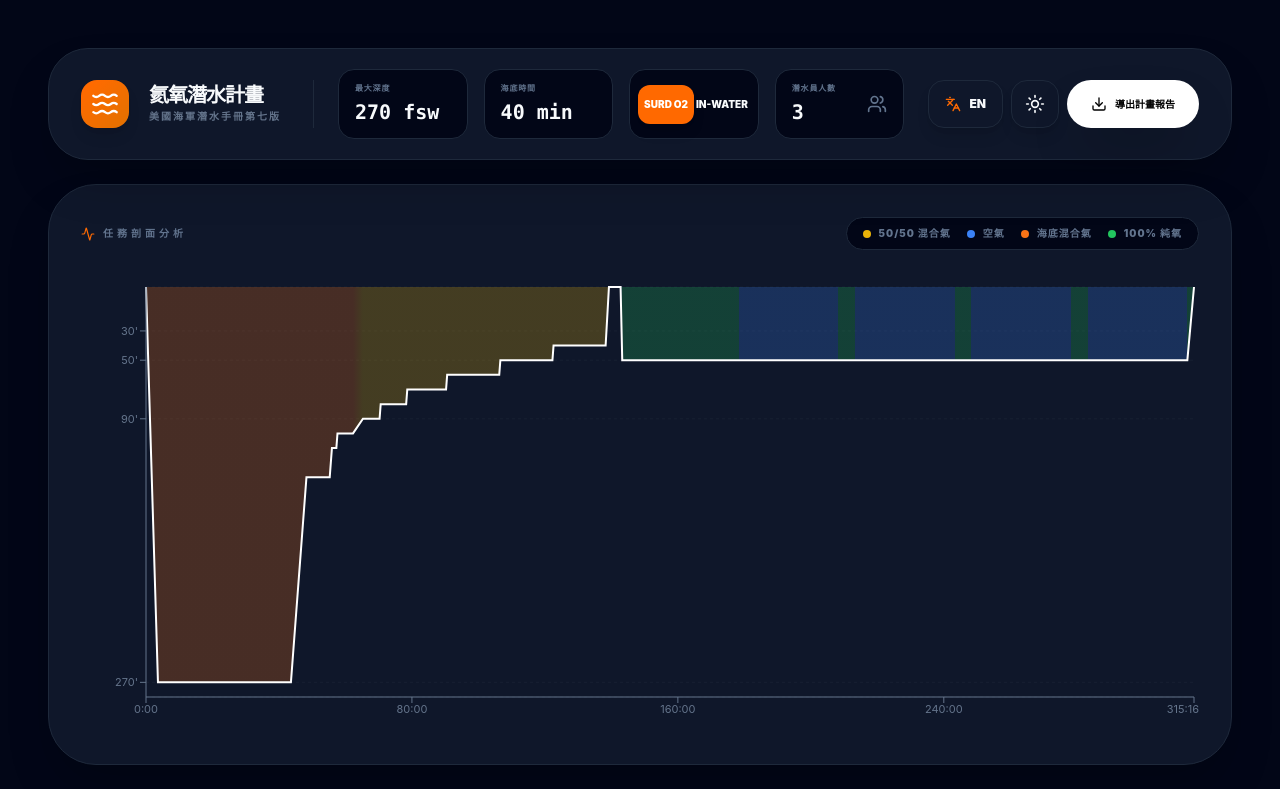
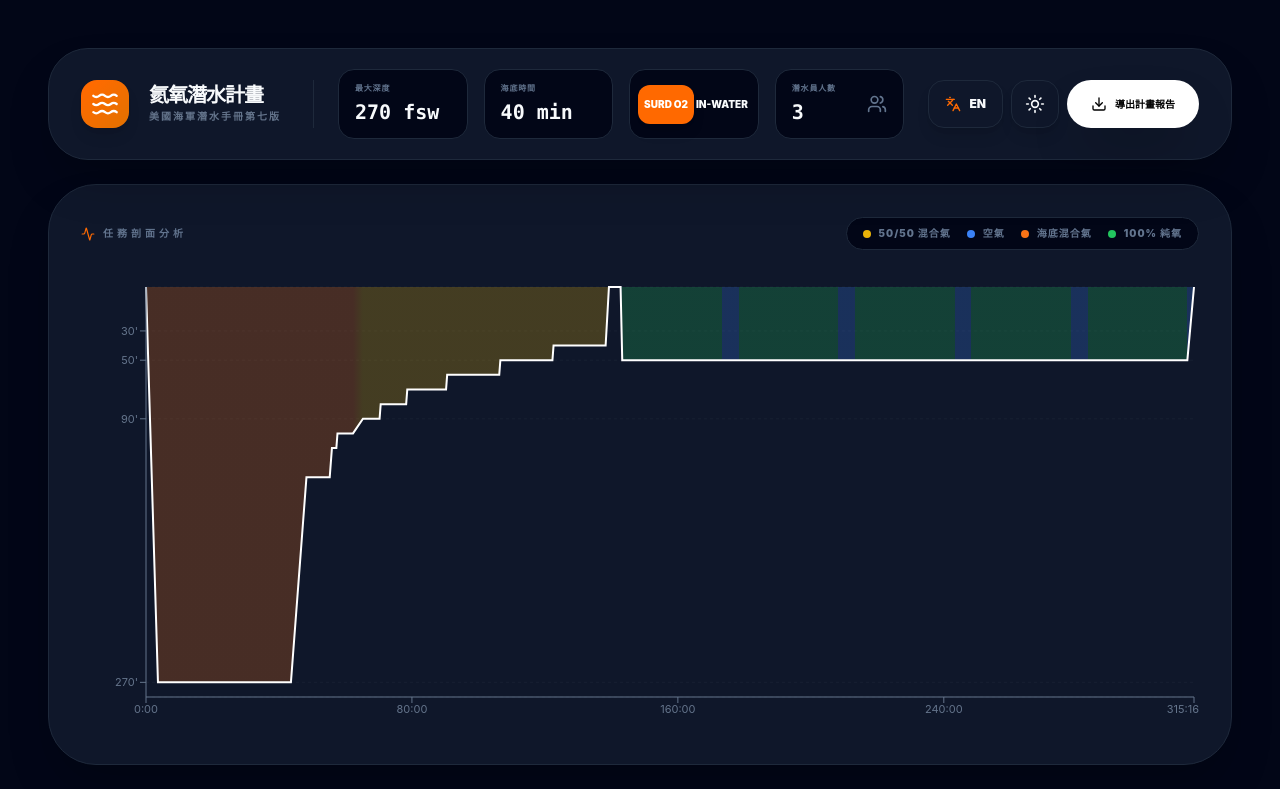
Before and after one commit to ryanhu-tech/heliox-mission-controller, a React (Vite) app: page / in a window 1280 px wide. Shown: the top 789 px of the page. Built offline with nearby package versions, Linux system fonts and the light colour scheme.

Commit message:
fix: 修正 Profile 顏色渲染邏輯，落實規格書之純色鎖定與氣體配色規範

```diff
--- a/src/App.jsx
+++ b/src/App.jsx
@@ -97,23 +97,19 @@ function App() {
     let lastGas = 'BOTTOM';
 
     gStops.push({ offset: '0%', color: GAS_COLORS.BOTTOM });
-    if (res && res.data) {
-      for (let i = 0; i < res.data.length; i++) {
-        const d = res.data[i];
-        const offset = Math.min(100, (d.time / duration) * 100);
-        const currentGas = d.gas || 'BOTTOM';
-        const isGradientEnd = res.switches?.find(sw => sw.time === d.time && sw.type === 'gradient_end');
-        const isGradientStart = res.switches?.find(sw => sw.time === d.time && sw.type === 'gradient_start');
+    if (res && res.data && res.data.length > 1) {
+      for (let i = 1; i < res.data.length; i++) {
+        const prev = res.data[i - 1];
+        const curr = res.data[i];
+        const startOffset = Math.min(100, (prev.time / duration) * 100);
+        const endOffset = Math.min(100, (curr.time / duration) * 100);
 
-        if (isGradientStart) gStops.push({ offset: `${offset}%`, color: GAS_COLORS[isGradientStart.from] });
-        else if (isGradientEnd) gStops.push({ offset: `${offset}%`, color: GAS_COLORS[isGradientEnd.to] });
-        else {
-          if (currentGas !== lastGas) {
-            gStops.push({ offset: `${offset}%`, color: GAS_COLORS[lastGas] });
-            gStops.push({ offset: `${Math.min(100, offset + 0.001)}%`, color: GAS_COLORS[currentGas] });
-          } else gStops.push({ offset: `${offset}%`, color: GAS_COLORS[currentGas] });
-        }
-        lastGas = currentGas;
+        const isGradientSegment = curr.phase === 'Ventilation' || curr.phase === 'Chamber Descent';
+        const startColor = GAS_COLORS[isGradientSegment ? prev.gas : curr.gas];
+        const endColor = GAS_COLORS[curr.gas];
+
+        gStops.push({ offset: `${startOffset}%`, color: startColor });
+        gStops.push({ offset: `${endOffset}%`, color: endColor });
       }
     }
     return { profileData: res.data || [], totalDuration: duration, chamberSteps: steps, gradStops: gStops };
```
